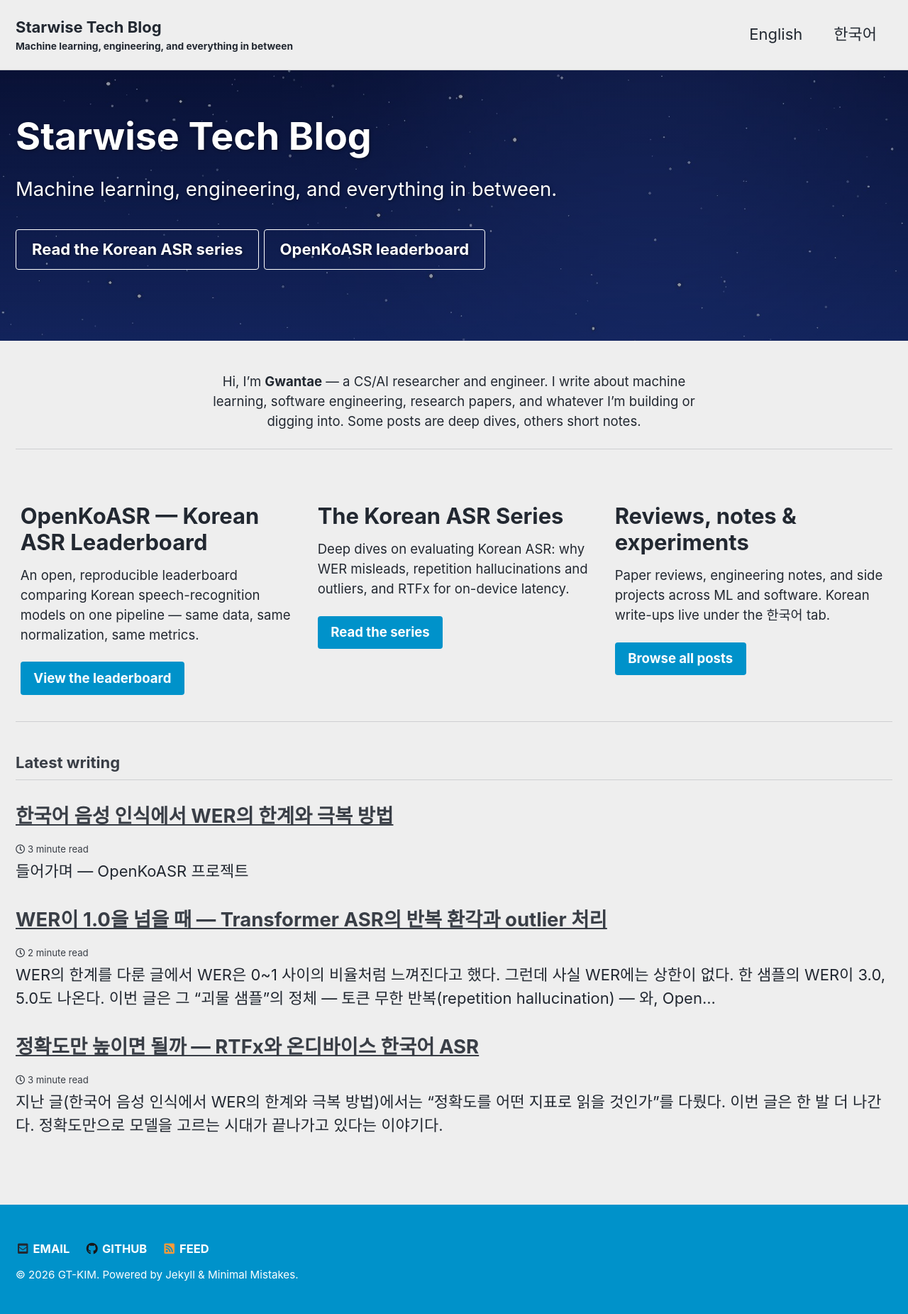
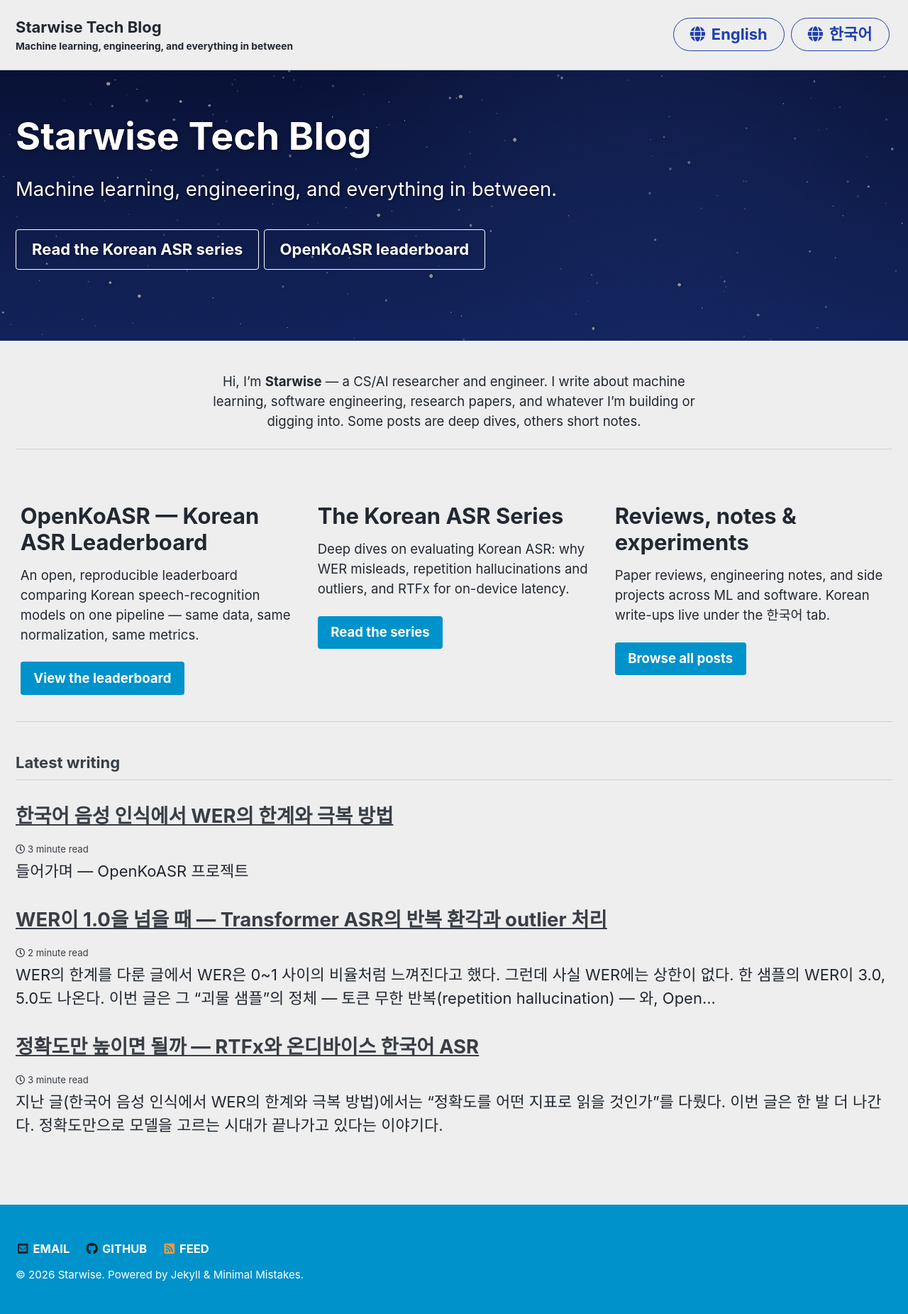
Before and after one commit to GT-KIM/GT-KIM.github.io, a Jekyll site: the page built from index.html, in a window 1280 px wide. Shown: the whole page at 71% size. Built offline with Jekyll 4.4.1, drawn with Linux system fonts in a browser that asks for light colours; cached includes are drawn as plain includes.

Commit message:
Style language tabs as pill buttons; brand author as Starwise
- Masthead English / 한국어 tabs become rounded pill buttons with a globe
  icon and a blue fill-on-hover, so they read as inviting language toggles
- Refer to the author as "Starwise" across the blog (site/author name,
  meta description, home intro); the CV keeps the real name

Co-Authored-By: Claude Opus 4.8 <noreply@anthropic.com>

```diff
--- a/_config.yml
+++ b/_config.yml
@@ -19,8 +19,8 @@ locale                   : "ko_KR"
 title                    : "Starwise Tech Blog"
 title_separator          : "-"
 subtitle                 : "Machine learning, engineering, and everything in between" # site tagline that appears below site title in masthead
-name                     : "GT-KIM"
-description              : "A tech blog by Gwantae Kim on machine learning, software engineering, and research — deep dives, paper notes, and side projects."
+name                     : "Starwise"
+description              : "A tech blog by Starwise on machine learning, software engineering, and research — deep dives, paper notes, and side projects."
 url                      : "https://GT-KIM.github.io" # the base hostname & protocol for your site e.g. "https://mmistakes.github.io"
 baseurl                  : # the subpath of your site, e.g. "/blog"
 repository               : "GT-KIM/GT-KIM.github.io" # GitHub username/repo-name e.g. "mmistakes/minimal-mistakes"
@@ -104,7 +104,7 @@ analytics:
 
 # Site Author
 author:
-  name             : "GT-KIM"
+  name             : "Starwise"
   avatar           : "/assets/images/paris_sorbonne.jpg" # path of avatar image, e.g. "/assets/images/bio-photo.jpg"
   bio              : "CS/AI Ph. D."
   location         : "Seoul, South Korea"
--- a/_data/navigation.yml
+++ b/_data/navigation.yml
@@ -1,8 +1,8 @@
 # main links
 main:
-  - title: "English"
+  - title: "<i class='fas fa-globe'></i>English"
     url: "/"
-  - title: "한국어"
+  - title: "<i class='fas fa-globe'></i>한국어"
     url: "/ko/"
 
 sidebar-category:
--- a/_includes/head/custom.html
+++ b/_includes/head/custom.html
@@ -21,4 +21,31 @@
 <script id="MathJax-script" async src="https://cdn.jsdelivr.net/npm/mathjax@3/es5/tex-mml-chtml.js"></script>
 {% endif %}
 
+<!-- Language tabs (English / 한국어): make them inviting, button-like -->
+<style>
+  .greedy-nav .visible-links .masthead__menu-item a,
+  .greedy-nav .hidden-links .masthead__menu-item a {
+    display: inline-block;
+    margin: 0 .2em;
+    padding: .28em 1.05em;
+    border: 1.5px solid #1e40af;
+    border-radius: 2em;
+    color: #1e40af;
+    font-weight: 700;
+    line-height: 1.5;
+    transition: background-color .18s ease, color .18s ease, transform .12s ease, box-shadow .18s ease;
+  }
+  .greedy-nav .visible-links .masthead__menu-item a:before,
+  .greedy-nav .hidden-links .masthead__menu-item a:before { display: none; }
+  .greedy-nav .masthead__menu-item a i { margin-right: .4em; }
+  .greedy-nav .visible-links .masthead__menu-item a:hover,
+  .greedy-nav .visible-links .masthead__menu-item a:focus,
+  .greedy-nav .hidden-links .masthead__menu-item a:hover {
+    background-color: #1e40af;
+    color: #fff;
+    transform: translateY(-1px);
+    box-shadow: 0 4px 12px rgba(30, 64, 175, .28);
+  }
+</style>
+
 <!-- end custom head snippets -->
--- a/index.html
+++ b/index.html
@@ -11,7 +11,7 @@ header:
       url: "https://gt-kim.github.io/open-korean-automatic-speech-recognition/"
 excerpt: "Machine learning, engineering, and everything in between."
 intro:
-  - excerpt: "Hi, I'm **Gwantae** — a CS/AI researcher and engineer. I write about machine learning, software engineering, research papers, and whatever I'm building or digging into. Some posts are deep dives, others short notes."
+  - excerpt: "Hi, I'm **Starwise** — a CS/AI researcher and engineer. I write about machine learning, software engineering, research papers, and whatever I'm building or digging into. Some posts are deep dives, others short notes."
 feature_row:
   - title: "OpenKoASR — Korean ASR Leaderboard"
     excerpt: "An open, reproducible leaderboard comparing Korean speech-recognition models on one pipeline — same data, same normalization, same metrics."
```
